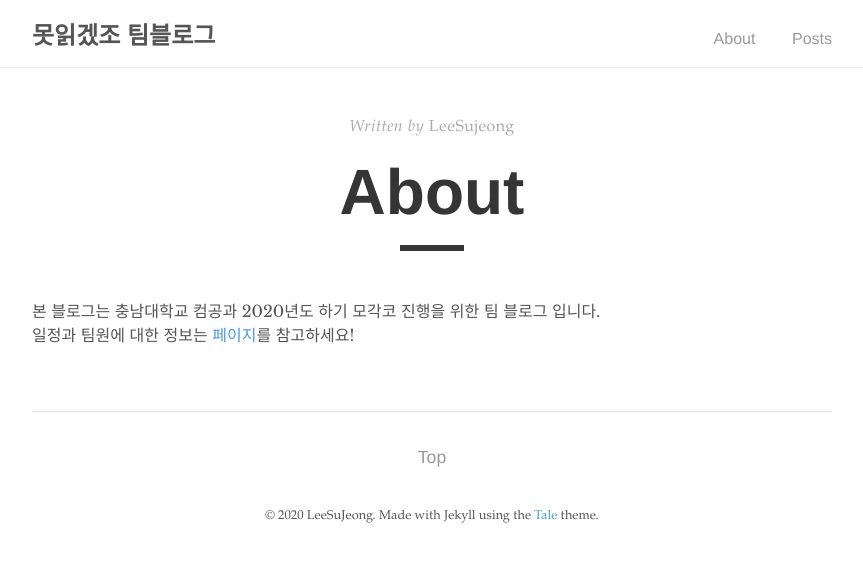
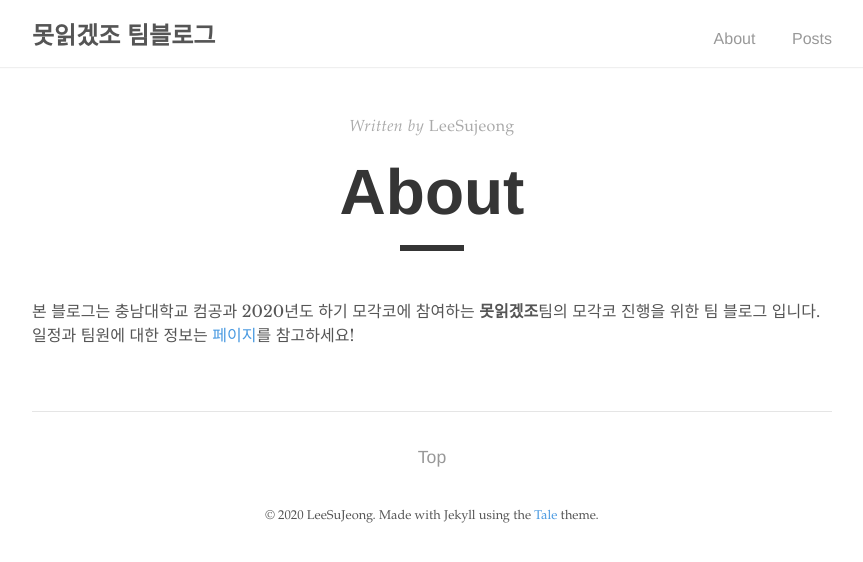
Before and after one commit to mogakco2020/mogakco2020.github.io, a Jekyll site: the page built from _pages/about.md, in a window 1280 px wide. Shown: the top 562 px of the page, without its empty margins (208-1071 px from the left). Built offline with Jekyll 4.4.1, drawn with Linux system fonts in a browser that asks for light colours.

Commit message:
Update about.md

```diff
--- a/_pages/about.md
+++ b/_pages/about.md
@@ -5,5 +5,5 @@ author: "LeeSujeong"
 permalink: /about/
 ---
 
-본 블로그는 충남대학교 컴공과 2020년도 하기 모각코 진행을 위한 팀 블로그 입니다.
+본 블로그는 충남대학교 컴공과 2020년도 하기 모각코에 참여하는 **못읽겠조**팀의 모각코 진행을 위한 팀 블로그 입니다.
 일정과 팀원에 대한 정보는 [페이지](https://mogakco2020.github.io/2020-06-30/0-%EB%AA%BB%EC%9D%BD%EA%B2%A0%EC%A1%B0)를 참고하세요!
```
